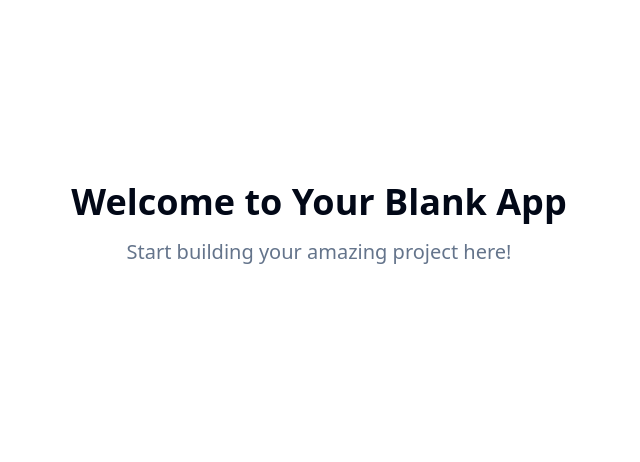
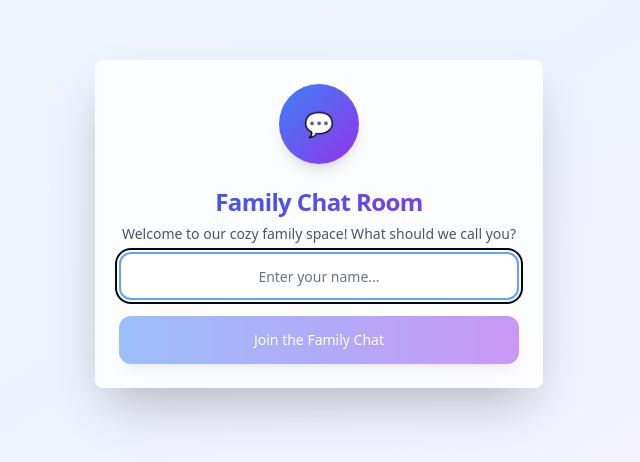
Before and after one commit to Aditya-ak051426/family-time-chat-room, a React (Vite) app: page / in a window 1280 px wide. Shown: the part 176-638 px from the top of the page, without its empty margins (321-961 px from the left). Built offline with nearby package versions, Linux system fonts and the light colour scheme.

Commit message:
feat: Implement basic chatroom functionality
- Add UI for chatroom.
- Implement user name input.
- Display messages with username and timestamp.

```diff
--- /dev/null
+++ b/src/components/ChatRoom.tsx
@@ -0,0 +1,71 @@
+
+import { useState, useEffect } from "react";
+import MessageList from "./MessageList";
+import MessageInput from "./MessageInput";
+import { Card } from "@/components/ui/card";
+
+interface Message {
+  id: string;
+  username: string;
+  text: string;
+  timestamp: Date;
+}
+
+interface ChatRoomProps {
+  username: string;
+}
+
+const ChatRoom = ({ username }: ChatRoomProps) => {
+  const [messages, setMessages] = useState<Message[]>([
+    {
+      id: "welcome",
+      username: "System",
+      text: `Welcome to the family chat room! 🏠`,
+      timestamp: new Date(),
+    },
+  ]);
+
+  const addMessage = (text: string) => {
+    const newMessage: Message = {
+      id: Date.now().toString(),
+      username,
+      text,
+      timestamp: new Date(),
+    };
+    setMessages(prev => [...prev, newMessage]);
+  };
+
+  return (
+    <div className="min-h-screen p-4 flex items-center justify-center">
+      <Card className="w-full max-w-4xl h-[90vh] bg-white/90 backdrop-blur-sm shadow-2xl border-0 flex flex-col animate-fade-in">
+        {/* Header */}
+        <div className="bg-gradient-to-r from-blue-500 to-purple-600 p-6 rounded-t-lg">
+          <div className="flex items-center justify-between">
+            <div>
+              <h1 className="text-2xl font-bold text-white">Family Chat Room</h1>
+              <p className="text-blue-100">Connected as {username}</p>
+            </div>
+            <div className="text-right">
+              <div className="flex items-center space-x-2 text-blue-100">
+                <div className="w-3 h-3 bg-green-400 rounded-full animate-pulse"></div>
+                <span className="text-sm">Online</span>
+              </div>
+            </div>
+          </div>
+        </div>
+
+        {/* Messages */}
+        <div className="flex-1 overflow-hidden">
+          <MessageList messages={messages} currentUsername={username} />
+        </div>
+
+        {/* Input */}
+        <div className="p-4 border-t border-gray-200">
+          <MessageInput onSendMessage={addMessage} />
+        </div>
+      </Card>
+    </div>
+  );
+};
+
+export default ChatRoom;
--- /dev/null
+++ b/src/components/Message.tsx
@@ -0,0 +1,62 @@
+
+interface MessageData {
+  id: string;
+  username: string;
+  text: string;
+  timestamp: Date;
+}
+
+interface MessageProps {
+  message: MessageData;
+  isOwn: boolean;
+}
+
+const Message = ({ message, isOwn }: MessageProps) => {
+  const formatTime = (timestamp: Date) => {
+    return timestamp.toLocaleString('en-US', {
+      month: 'short',
+      day: 'numeric',
+      hour: '2-digit',
+      minute: '2-digit',
+      hour12: true
+    });
+  };
+
+  const isSystem = message.username === "System";
+
+  if (isSystem) {
+    return (
+      <div className="flex justify-center animate-fade-in">
+        <div className="bg-gray-100 text-gray-600 px-4 py-2 rounded-full text-sm">
+          {message.text}
+        </div>
+      </div>
+    );
+  }
+
+  return (
+    <div className={`flex ${isOwn ? 'justify-end' : 'justify-start'} animate-fade-in`}>
+      <div className={`max-w-xs lg:max-w-md ${isOwn ? 'order-2' : 'order-1'}`}>
+        <div className={`flex items-center mb-1 ${isOwn ? 'justify-end' : 'justify-start'}`}>
+          <span className="text-sm text-gray-500 font-medium">
+            {message.username}
+          </span>
+          <span className="text-xs text-gray-400 ml-2">
+            {formatTime(message.timestamp)}
+          </span>
+        </div>
+        <div
+          className={`px-4 py-3 rounded-2xl shadow-sm ${
+            isOwn
+              ? 'bg-gradient-to-r from-blue-500 to-purple-600 text-white rounded-br-md'
+              : 'bg-gray-100 text-gray-800 rounded-bl-md'
+          }`}
+        >
+          <p className="text-sm leading-relaxed">{message.text}</p>
+        </div>
+      </div>
+    </div>
+  );
+};
+
+export default Message;
--- /dev/null
+++ b/src/components/MessageInput.tsx
@@ -0,0 +1,42 @@
+
+import { useState } from "react";
+import { Button } from "@/components/ui/button";
+import { Input } from "@/components/ui/input";
+
+interface MessageInputProps {
+  onSendMessage: (message: string) => void;
+}
+
+const MessageInput = ({ onSendMessage }: MessageInputProps) => {
+  const [message, setMessage] = useState("");
+
+  const handleSubmit = (e: React.FormEvent) => {
+    e.preventDefault();
+    if (message.trim()) {
+      onSendMessage(message.trim());
+      setMessage("");
+    }
+  };
+
+  return (
+    <form onSubmit={handleSubmit} className="flex space-x-3">
+      <Input
+        type="text"
+        placeholder="Type your message..."
+        value={message}
+        onChange={(e) => setMessage(e.target.value)}
+        className="flex-1 border-2 border-gray-200 focus:border-blue-400 transition-colors duration-200 rounded-xl h-12"
+        autoFocus
+      />
+      <Button
+        type="submit"
+        className="bg-gradient-to-r from-blue-500 to-purple-600 hover:from-blue-600 hover:to-purple-700 transition-all duration-200 rounded-xl px-6 h-12 text-white font-medium shadow-lg hover:shadow-xl transform hover:scale-105"
+        disabled={!message.trim()}
+      >
+        Send
+      </Button>
+    </form>
+  );
+};
+
+export default MessageInput;
--- /dev/null
+++ b/src/components/MessageList.tsx
@@ -0,0 +1,42 @@
+
+import { useEffect, useRef } from "react";
+import Message from "./Message";
+
+interface MessageData {
+  id: string;
+  username: string;
+  text: string;
+  timestamp: Date;
+}
+
+interface MessageListProps {
+  messages: MessageData[];
+  currentUsername: string;
+}
+
+const MessageList = ({ messages, currentUsername }: MessageListProps) => {
+  const messagesEndRef = useRef<HTMLDivElement>(null);
+
+  const scrollToBottom = () => {
+    messagesEndRef.current?.scrollIntoView({ behavior: "smooth" });
+  };
+
+  useEffect(() => {
+    scrollToBottom();
+  }, [messages]);
+
+  return (
+    <div className="h-full overflow-y-auto p-4 space-y-4">
+      {messages.map((message) => (
+        <Message
+          key={message.id}
+          message={message}
+          isOwn={message.username === currentUsername}
+        />
+      ))}
+      <div ref={messagesEndRef} />
+    </div>
+  );
+};
+
+export default MessageList;
--- /dev/null
+++ b/src/components/WelcomeScreen.tsx
@@ -0,0 +1,63 @@
+
+import { useState } from "react";
+import { Button } from "@/components/ui/button";
+import { Input } from "@/components/ui/input";
+import { Card, CardContent, CardDescription, CardHeader, CardTitle } from "@/components/ui/card";
+
+interface WelcomeScreenProps {
+  onUsernameSet: (username: string) => void;
+}
+
+const WelcomeScreen = ({ onUsernameSet }: WelcomeScreenProps) => {
+  const [inputValue, setInputValue] = useState("");
+
+  const handleSubmit = (e: React.FormEvent) => {
+    e.preventDefault();
+    if (inputValue.trim()) {
+      onUsernameSet(inputValue.trim());
+    }
+  };
+
+  return (
+    <div className="min-h-screen flex items-center justify-center p-4">
+      <Card className="w-full max-w-md animate-fade-in shadow-2xl border-0 bg-white/80 backdrop-blur-sm">
+        <CardHeader className="text-center pb-2">
+          <div className="mb-4">
+            <div className="w-20 h-20 bg-gradient-to-br from-blue-500 to-purple-600 rounded-full mx-auto flex items-center justify-center shadow-lg">
+              <span className="text-2xl">💬</span>
+            </div>
+          </div>
+          <CardTitle className="text-2xl font-bold bg-gradient-to-r from-blue-600 to-purple-600 bg-clip-text text-transparent">
+            Family Chat Room
+          </CardTitle>
+          <CardDescription className="text-gray-600 mt-2">
+            Welcome to our cozy family space! What should we call you?
+          </CardDescription>
+        </CardHeader>
+        <CardContent>
+          <form onSubmit={handleSubmit} className="space-y-4">
+            <div>
+              <Input
+                type="text"
+                placeholder="Enter your name..."
+                value={inputValue}
+                onChange={(e) => setInputValue(e.target.value)}
+                className="text-center border-2 border-gray-200 focus:border-blue-400 transition-colors duration-200 rounded-xl h-12"
+                autoFocus
+              />
+            </div>
+            <Button
+              type="submit"
+              className="w-full bg-gradient-to-r from-blue-500 to-purple-600 hover:from-blue-600 hover:to-purple-700 transition-all duration-200 rounded-xl h-12 text-white font-medium shadow-lg hover:shadow-xl transform hover:scale-105"
+              disabled={!inputValue.trim()}
+            >
+              Join the Family Chat
+            </Button>
+          </form>
+        </CardContent>
+      </Card>
+    </div>
+  );
+};
+
+export default WelcomeScreen;
--- a/src/pages/Index.tsx
+++ b/src/pages/Index.tsx
@@ -1,12 +1,18 @@
-// Update this page (the content is just a fallback if you fail to update the page)
+
+import { useState } from "react";
+import WelcomeScreen from "../components/WelcomeScreen";
+import ChatRoom from "../components/ChatRoom";
 
 const Index = () => {
+  const [username, setUsername] = useState<string>("");
+
   return (
-    <div className="min-h-screen flex items-center justify-center bg-background">
-      <div className="text-center">
-        <h1 className="text-4xl font-bold mb-4">Welcome to Your Blank App</h1>
-        <p className="text-xl text-muted-foreground">Start building your amazing project here!</p>
-      </div>
+    <div className="min-h-screen bg-gradient-to-br from-blue-50 via-indigo-50 to-purple-50">
+      {!username ? (
+        <WelcomeScreen onUsernameSet={setUsername} />
+      ) : (
+        <ChatRoom username={username} />
+      )}
     </div>
   );
 };
```
